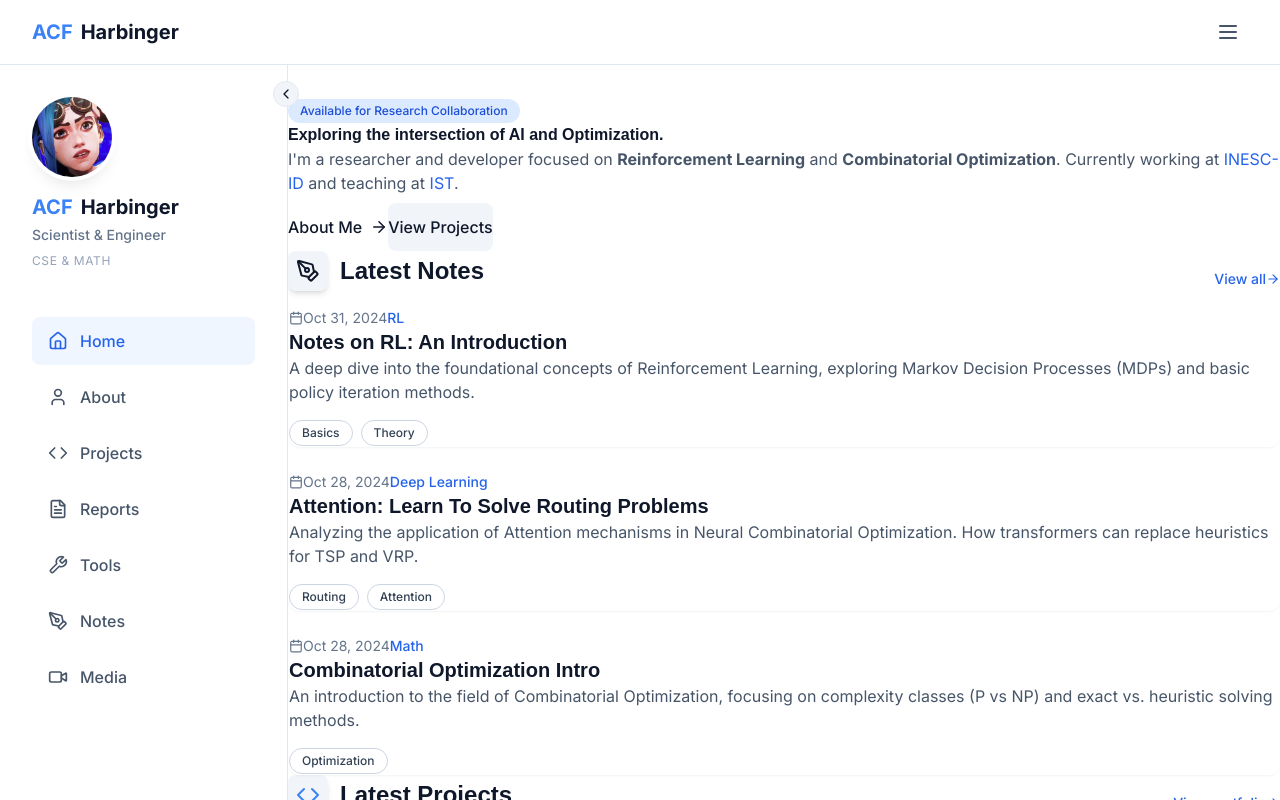
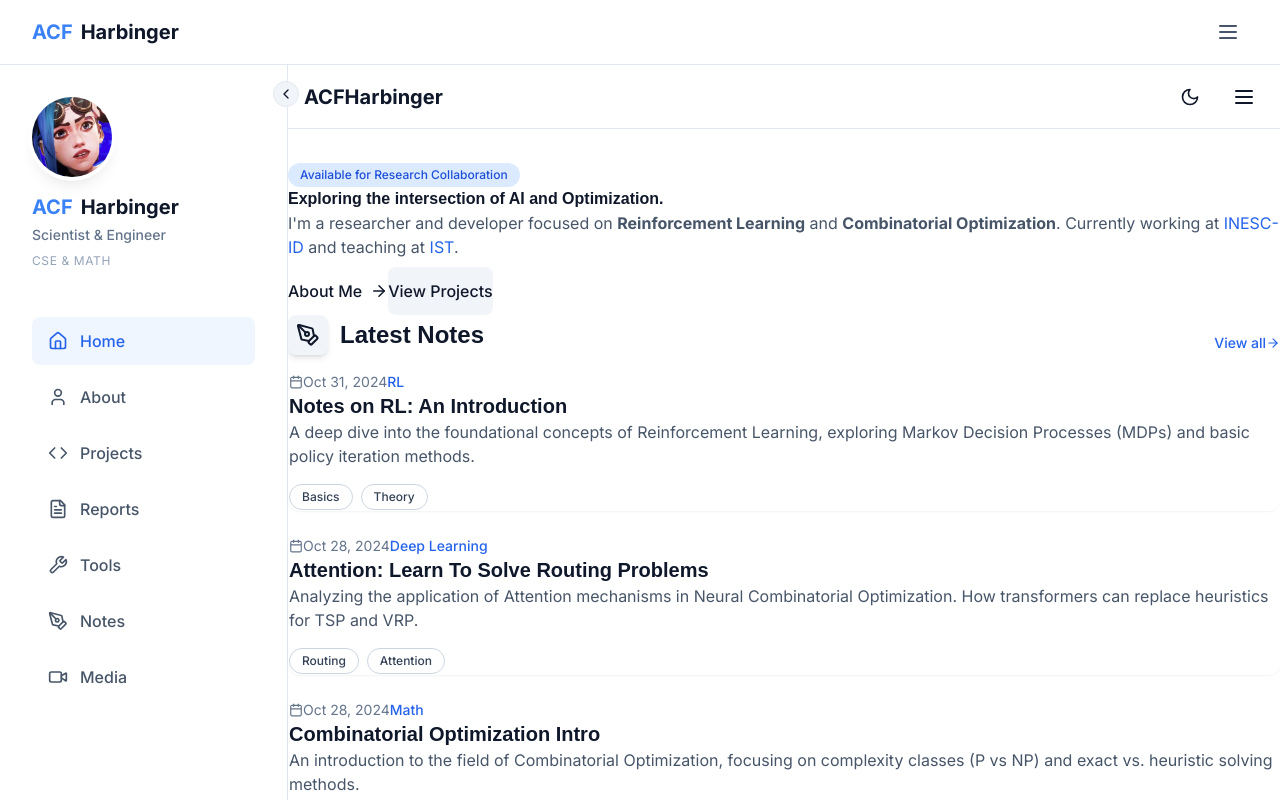
Before and after one commit to fafpinheiro/github-pages, a Next.js app: page / in a window 1280 px wide. Shown: the top 800 px of the page. Built offline with nearby package versions, Linux system fonts and the light colour scheme.

Commit message:
Fixed layout wrapper

```diff
--- a/app/ClientLayoutWrapper.tsx
+++ b/app/ClientLayoutWrapper.tsx
@@ -1,7 +1,6 @@
 'use client';
 
 import React, { useState, useEffect } from 'react';
-// IMPORT FIX: Added 'X' to imports
 import { Menu, X, Moon, Sun } from 'lucide-react';
 import { usePathname } from 'next/navigation';
 import Sidebar from '../src/components/layout/Sidebar';
@@ -18,19 +17,11 @@ const ClientLayoutWrapper: React.FC<ClientLayoutWrapperProps> = ({ children }) =
 
   const pathname = usePathname();
 
-  // --- Omitted Dark Mode and getActiveSection logic for brevity (they remain unchanged) ---
+  // --- getActiveSection Logic --- (Unchanged)
   const getActiveSection = (path: string) => {
-    // Standardize path to start resolving from the root
     if (path === '/') return 'home';
-
-    // The logic below ensures that paths like:
-    // /content/about -> 'about'
-    // /posts -> 'posts'
-    // /content/tools -> 'tools'
     const match = path.match(/^\/(?:content\/)?([a-z-]+)/);
     if (match) {
-        // Return the matched slug (e.g., 'about', 'projects', 'posts')
-        // Using match[1] works for both single segments (/posts) and nested segments (/content/about)
         return match[1];
     }
     return 'home';
@@ -38,17 +29,15 @@ const ClientLayoutWrapper: React.FC<ClientLayoutWrapperProps> = ({ children }) =
 
   const activeSection = getActiveSection(pathname);
 
-  // --- Dark Mode Logic --- (omitted for brevity)
+  // --- Dark Mode Logic --- (Unchanged, but complete code is here for context)
   useEffect(() => {
     const storedTheme = localStorage.getItem('theme');
     const isSystemDark = window.matchMedia('(prefers-color-scheme: dark)').matches;
 
     if (storedTheme === 'dark' || (!storedTheme && isSystemDark)) {
       setDarkMode(true);
-      document.documentElement.classList.add('dark');
     } else {
       setDarkMode(false);
-      document.documentElement.classList.remove('dark');
     }
   }, []);
 
@@ -65,10 +54,9 @@ const ClientLayoutWrapper: React.FC<ClientLayoutWrapperProps> = ({ children }) =
   const toggleTheme = () => setDarkMode(!darkMode);
   const toggleSidebarCollapsed = () => setIsSidebarCollapsed(!isSidebarCollapsed);
 
-  // --- Mobile Menu Logic ---
+  // --- Mobile Menu Logic --- (Unchanged)
   const toggleMenu = () => setMobileMenuOpen(!mobileMenuOpen);
 
-  // FIX: Close mobile menu when the route changes (e.g., clicking a link in the menu)
   useEffect(() => {
     if (mobileMenuOpen) {
         setMobileMenuOpen(false);
@@ -95,23 +83,68 @@ const ClientLayoutWrapper: React.FC<ClientLayoutWrapperProps> = ({ children }) =
         {/* Sidebar for Mobile (Full-screen overlay when menu is open) */}
         {mobileMenuOpen && (
             <div className="lg:hidden fixed inset-0 z-40 bg-white dark:bg-slate-900 overflow-y-auto">
-                {/* Ensure the sidebar content fills the mobile overlay */}
+                {/* The Mobile Menu content is the uncollapsed Sidebar */}
                 <Sidebar
                     activeSection={activeSection}
                     darkMode={darkMode}
                     toggleTheme={toggleTheme}
                     isCollapsed={false} // Force uncollapsed for mobile menu
-                    toggleCollapse={toggleSidebarCollapsed} // Keep the toggle function even if hidden
+                    toggleCollapse={toggleSidebarCollapsed}
                 />
+
+                {/* Close Button within the Mobile Sidebar */}
+                <button
+                  onClick={toggleMenu}
+                  className="absolute top-4 right-4 p-2 rounded-full bg-slate-100 dark:bg-slate-800 text-slate-800 dark:text-slate-200 hover:bg-slate-200 dark:hover:bg-slate-700 transition-colors z-50"
+                  aria-label="Close menu"
+                >
+                  <X size={24} />
+                </button>
             </div>
         )}
 
         {/* Main Content Area */}
-        {/* FIX: Added margin-top for mobile to account for the sticky header (p-4 + h-16) */}
-        <main className="flex-1 p-6 lg:p-12 w-full max-w-4xl mx-auto pt-20 lg:pt-12">
-          {children}
-          <Footer />
-        </main>
+        <div className="flex-1">
+            {/* Mobile Header/Menu Control (Visible on small screens, hidden on large screens) */}
+            <header className="lg:hidden fixed top-0 left-0 right-0 z-30 flex justify-between items-center h-16 p-4 border-b border-slate-200 dark:border-slate-800 bg-white/90 dark:bg-slate-900/90 backdrop-blur-sm">
+
+                {/* Logo/Title Placeholder */}
+                <span className="font-bold text-xl text-slate-900 dark:text-white">ACFHarbinger</span>
+
+                {/* Mobile Menu & Theme Controls */}
+                <div className="flex items-center space-x-4">
+                    {/* Theme Toggle Button */}
+                    <button
+                        onClick={toggleTheme}
+                        className="p-2 hover:text-yellow-500 transition-colors"
+                        aria-label="Toggle Dark Mode"
+                    >
+                        {darkMode ? <Sun size={20} /> : <Moon size={20} />}
+                    </button>
+
+                    {/* Menu Button */}
+                    <button
+                        onClick={toggleMenu}
+                        className="p-2 text-slate-800 dark:text-slate-200 hover:text-slate-900 dark:hover:text-white transition-colors"
+                        aria-label="Open menu"
+                    >
+                        {mobileMenuOpen ? <X size={24} /> : <Menu size={24} />}
+                    </button>
+                </div>
+            </header>
+
+            {/* Main Content Area */}
+            {/* The pt-20 handles the space for the sticky mobile header */}
+            <main className="flex-1 p-6 lg:p-12 w-full max-w-4xl mx-auto pt-20 lg:pt-12">
+                {children}
+
+                {/* FIX: Pass required props to Footer */}
+                <Footer
+                    darkMode={darkMode}
+                    toggleTheme={toggleTheme}
+                />
+            </main>
+        </div>
       </div>
     </div>
   );
```
